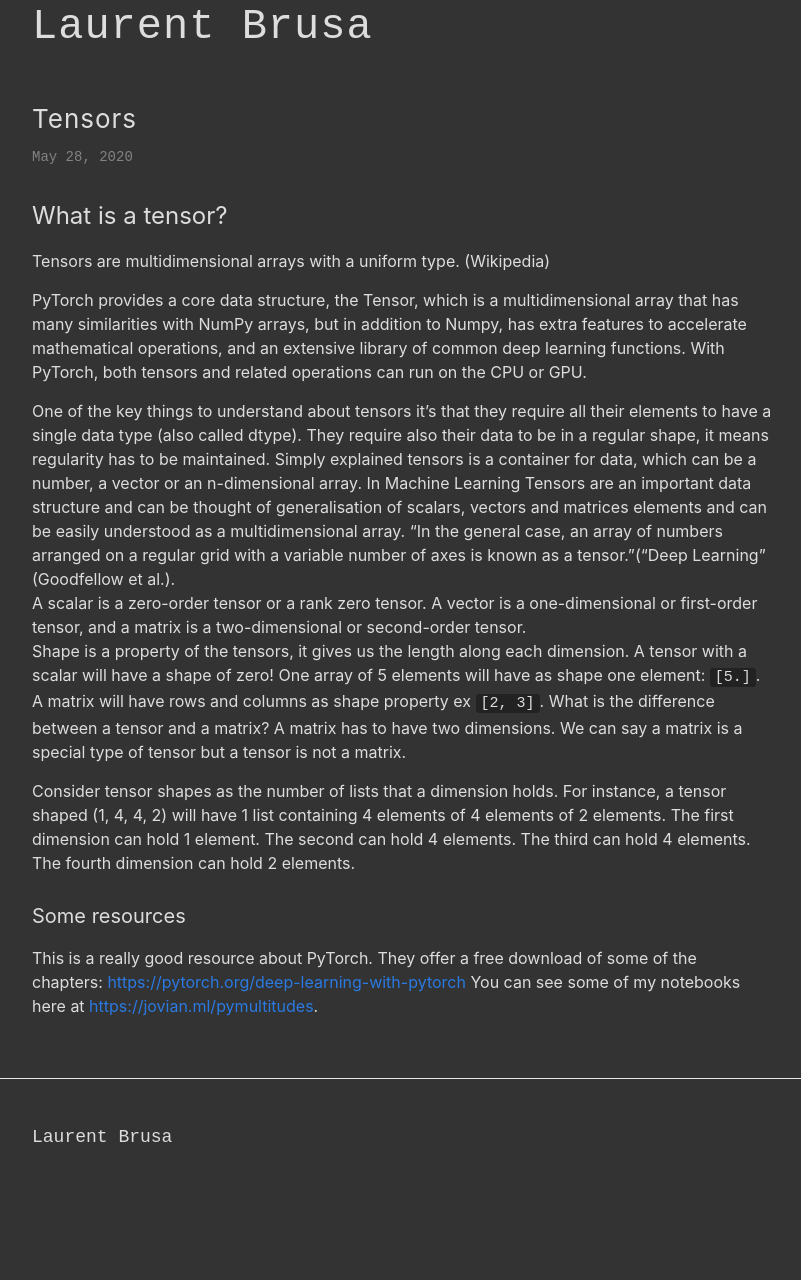
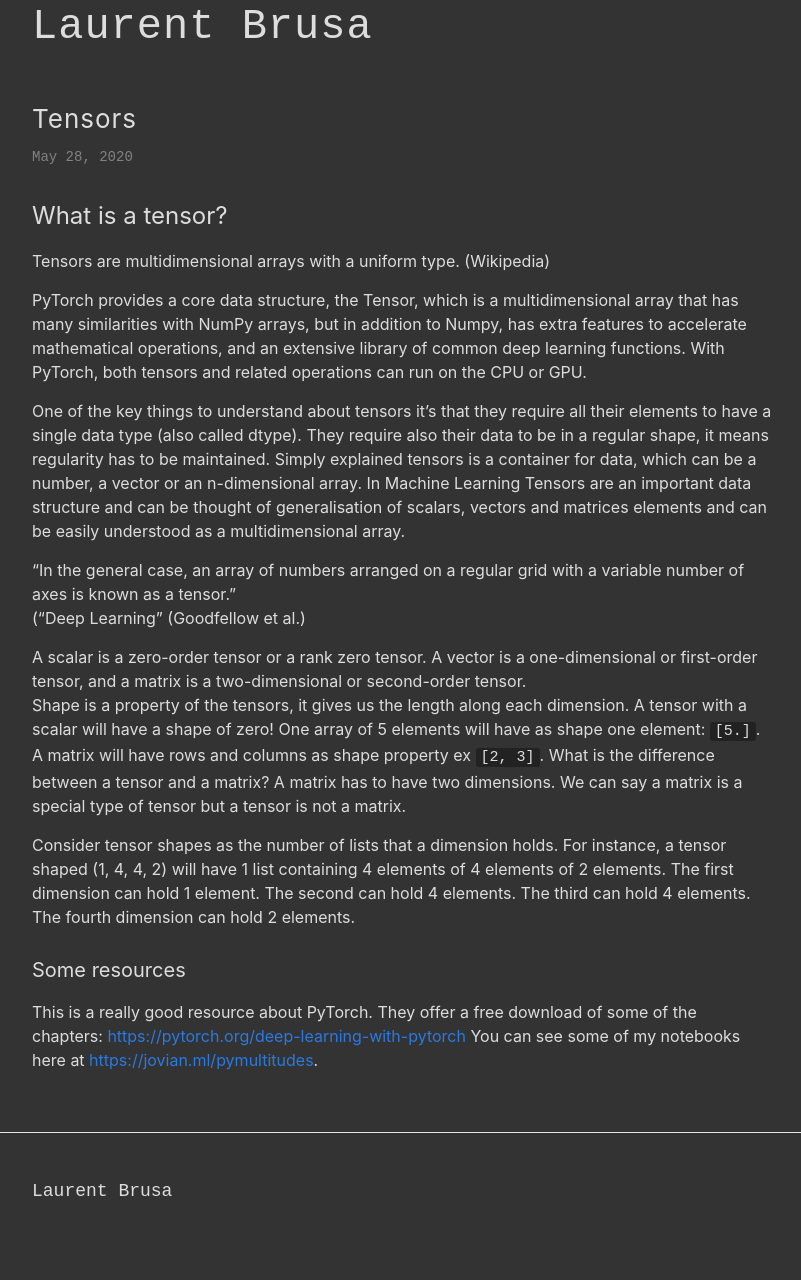
Before and after one commit to pymultitudes/pymultitudes.github.io, a Jekyll site: the page built from _posts/2020-05-28-tensors.md, in a window 1280 px wide. Shown: the whole page, without its empty margins (238-1039 px from the left). Built offline with Jekyll 4.4.1, drawn with Linux system fonts in a browser that asks for light colours; our own code applies the rules of GitHub Pages for plain Markdown files; before the commit the page ends 1226 px from its top, so only the background shows below that.

Commit message:
Update 2020-05-28-tensors.md

```diff
--- a/_posts/2020-05-28-tensors.md
+++ b/_posts/2020-05-28-tensors.md
@@ -12,7 +12,10 @@ PyTorch provides a core data structure, the Tensor, which is a multidimensional
 One of the key things to understand about tensors it's that they require all their elements to have a single data type (also called dtype). They require also their data to be in a regular shape, it means regularity has to be maintained.
 Simply explained tensors is a container for data, which can be a number, a vector or an n-dimensional array.
 In Machine Learning Tensors are an important data structure and can be thought of generalisation of scalars, vectors and matrices elements and can be easily understood as a multidimensional array.
-"In the general case, an array of numbers arranged on a regular grid with a variable number of axes is known as a tensor.”("Deep Learning" (Goodfellow et al.).
+
+"In the general case, an array of numbers arranged on a regular grid with a variable number of axes is known as a tensor.”
+("Deep Learning" (Goodfellow et al.)
+
 A scalar is a zero-order tensor or a rank zero tensor. A vector is a one-dimensional or first-order tensor, and a matrix is a two-dimensional or second-order tensor.
 Shape is a property of the tensors, it gives us the length along each dimension. A tensor with a scalar will have a shape of zero! One array of 5 elements will have as shape one element: `[5.]`.
 A matrix will have rows and columns as shape property ex `[2, 3]`.
```
